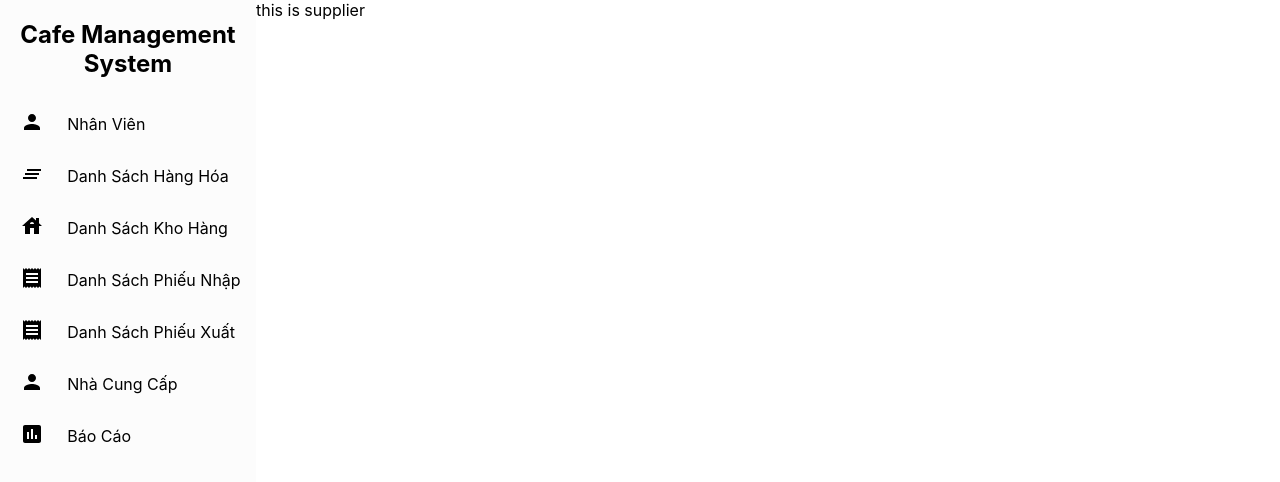
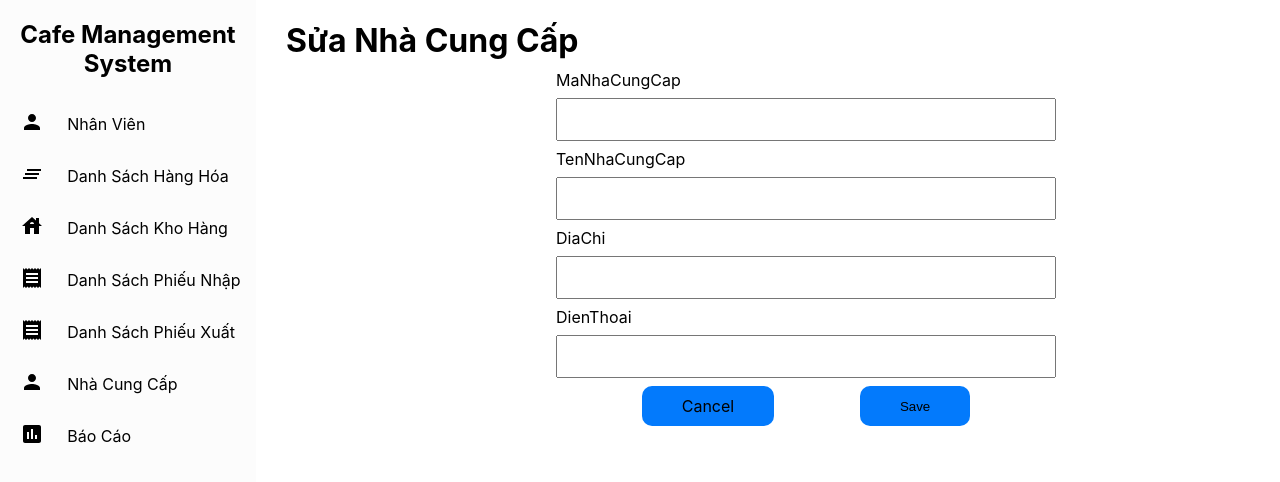
Before and after one commit to cafe-manegement-teams/cafe-management-project, a React (Create React App) app: page /supplier/edit in a window 1280 px wide. Shown: the top 482 px of the page. Built offline with nearby package versions, Linux system fonts and the light colour scheme.

Commit message:
handle function ui supplier

```diff
--- a/src/App.js
+++ b/src/App.js
@@ -12,6 +12,8 @@ import CreateGoods from "./components/Goods/CreateGoods";
 import EditGoods from "./components/Goods/EditGoods";
 import CreateWarehouse from "./components/WareHouses/CreateWarehouse";
 import EditWarehouse from "./components/WareHouses/EditWarehouse";
+import CreateSupplier from "./components/Supplier/CreateSupplier"
+import EditSupplier from "./components/Supplier/EditSupplier"
 
 
 import "./App.css";
@@ -82,10 +84,24 @@ function App() {
           <Delivery />
         </div>
       </Route>
-      <Route path="/supplier">
+
+      // supplier
+      <Route path="/supplier" exact>
         <div className="App">
           <Sidebar />
           <Supplier />
+        </div>
+      </Route>
+      <Route path="/supplier/create" >
+        <div className="App">
+          <Sidebar />
+          <CreateSupplier />
+        </div>
+      </Route>
+      <Route path="/supplier/edit" >
+        <div className="App">
+          <Sidebar />
+          <EditSupplier />
         </div>
       </Route>
 
--- /dev/null
+++ b/src/components/Supplier/CreateSupplier.js
@@ -0,0 +1,100 @@
+import React from "react";
+import { Link } from "react-router-dom";
+import { useFormik } from "formik";
+
+import * as Yup from "yup";
+
+function CreateSupplier() {
+  const formik = useFormik({
+    initialValues: {
+      MaNhaCungCap: "",
+      TenNhaCungCap: "",
+      DiaChi: "",
+      DienThoai: "",
+    },
+    validationSchema: Yup.object({
+      MaNhaCungCap: Yup.string()
+        .max(5, "Must be 5 characters or less")
+        .required("Required"),
+      TenNhaCungCap: Yup.string()
+        .max(20, "Must be 20 characters or less")
+        .required("Required"),
+      DiaChi: Yup.string()
+        .max(50, "Must be 50 characters or less")
+        .required("Required"),
+      DienThoai: Yup.string()
+        .max(11, "Must be 11 number or more")
+        .required("Required"),
+    }),
+    onSubmit: (values) => {
+      alert(JSON.stringify(values, null, 2));
+    },
+  });
+  return (
+    <div className="form__submit">
+      <h1>Tạo Nhà Cung Cấp</h1>
+
+      <form onSubmit={formik.handleSubmit} className="form">
+        <label htmlFor="MaNhaCungCap">MaNhaCungCap</label>
+        <input
+          id="MaNhaCungCap"
+          name="MaNhaCungCap"
+          type="text"
+          onChange={formik.handleChange}
+          onBlur={formik.handleBlur}
+          value={formik.values.MaNhaCungCap}
+        />
+        {formik.touched.MaNhaCungCap && formik.errors.MaNhaCungCap ? (
+          <div className="error">{formik.errors.MaNhaCungCap}</div>
+        ) : null}
+        <label htmlFor="TenNhaCungCap">TenNhaCungCap</label>
+        <input
+          id="TenNhaCungCap"
+          name="TenNhaCungCap"
+          type="text"
+          onChange={formik.handleChange}
+          onBlur={formik.handleBlur}
+          value={formik.values.TenNhaCungCap}
+        />
+        {formik.touched.TenNhaCungCap && formik.errors.TenNhaCungCap ? (
+          <div className="error">{formik.errors.TenNhaCungCap}</div>
+        ) : null}
+        <label htmlFor="DiaChi">DiaChi</label>
+        <input
+          id="DiaChi"
+          name="DiaChi"
+          type="text"
+          onChange={formik.handleChange}
+          onBlur={formik.handleBlur}
+          value={formik.values.DiaChi}
+        />
+        {formik.touched.DiaChi && formik.errors.DiaChi ? (
+          <div className="error">{formik.errors.DiaChi}</div>
+        ) : null}
+        <label htmlFor="DienThoai">DienThoai</label>
+        <input
+          id="DienThoai"
+          name="DienThoai"
+          type="number"
+          onChange={formik.handleChange}
+          onBlur={formik.handleBlur}
+          value={formik.values.DienThoai}
+        />
+        {formik.touched.DienThoai && formik.errors.DienThoai ? (
+          <div className="error">{formik.errors.DienThoai}</div>
+        ) : null}
+        <div className="button">
+          <Link to="/supplier" className="button__cancel">
+            Cancel
+          </Link>
+
+          <button type="submit" className="button__save">
+            Save
+          </button>
+        </div>
+      </form>
+    </div>
+  );
+}
+
+export default CreateSupplier;
--- /dev/null
+++ b/src/components/Supplier/EditSupplier.js
@@ -0,0 +1,97 @@
+import React from 'react'
+import { Link } from "react-router-dom";
+import { useFormik } from "formik";
+
+import * as Yup from "yup";
+
+
+function EditSupplier() {
+    const formik = useFormik({
+        initialValues: {
+          MaNhaCungCap: "",
+          TenNhaCungCap: "",
+          DiaChi: "",
+          DienThoai: "",
+        },
+        validationSchema: Yup.object({
+          MaNhaCungCap: Yup.string()
+            .max(5, "Must be 5 characters or less")
+            .required("Required"),
+          TenNhaCungCap: Yup.string()
+            .max(20, "Must be 20 characters or less")
+            .required("Required"),
+          DiaChi: Yup.string()
+            .max(50, "Must be 50 characters or less")
+            .required("Required"),
+          DienThoai: Yup.string()
+            .max(11, "Must be 11 number or more")
+            .required("Required"),
+        }),
+        onSubmit: (values) => {
+          alert(JSON.stringify(values, null, 2));
+        },
+      });
+    return (
+        <div className="form__submit">
+      <h1>Sửa Nhà Cung Cấp</h1>
+      <form onSubmit={formik.handleSubmit} className="form">
+        <label htmlFor="MaNhaCungCap">MaNhaCungCap</label>
+        <input
+          id="MaNhaCungCap"
+          name="MaNhaCungCap"
+          type="text"
+          onChange={formik.handleChange}
+          onBlur={formik.handleBlur}
+          value={formik.values.MaNhaCungCap}
+        />
+        {formik.touched.MaNhaCungCap && formik.errors.MaNhaCungCap ? (
+          <div className="error">{formik.errors.MaNhaCungCap}</div>
+        ) : null}
+        <label htmlFor="TenNhaCungCap">TenNhaCungCap</label>
+        <input
+          id="TenNhaCungCap"
+          name="TenNhaCungCap"
+          type="text"
+          onChange={formik.handleChange}
+          onBlur={formik.handleBlur}
+          value={formik.values.TenNhaCungCap}
+        />
+        {formik.touched.TenNhaCungCap && formik.errors.TenNhaCungCap ? (
+          <div className="error">{formik.errors.TenNhaCungCap}</div>
+        ) : null}
+        <label htmlFor="DiaChi">DiaChi</label>
+        <input
+          id="DiaChi"
+          name="DiaChi"
+          type="text"
+          onChange={formik.handleChange}
+          onBlur={formik.handleBlur}
+          value={formik.values.DiaChi}
+        />
+        {formik.touched.DiaChi && formik.errors.DiaChi ? (
+          <div className="error">{formik.errors.DiaChi}</div>
+        ) : null}
+        <label htmlFor="DienThoai">DienThoai</label>
+        <input
+          id="DienThoai"
+          name="DienThoai"
+          type="number"
+          onChange={formik.handleChange}
+          onBlur={formik.handleBlur}
+          value={formik.values.DienThoai}
+        />
+        {formik.touched.DienThoai && formik.errors.DienThoai ? (
+          <div className="error">{formik.errors.DienThoai}</div>
+        ) : null}
+        <div className="button">
+
+            <Link to="/supplier" className="button__cancel">Cancel</Link>
+
+          <button type="submit" className="button__save">Save</button>
+        </div>
+      </form>
+    </div>
+    )
+}
+
+export default EditSupplier
--- /dev/null
+++ b/src/components/Supplier/Supplier.css
@@ -0,0 +1,46 @@
+.supplier {
+    margin-left: 20px;
+    width: 1050px;
+  }
+  .supplier .header {
+    display: flex;
+    justify-content: space-between;
+    align-items: center;
+  }
+
+  .header__middle {
+    display: flex;
+    min-width: 100px;
+    position: relative;
+  }
+  .header__middle .header__middle--icon{
+      position: absolute;
+      top: 1px;
+      left: 8px;
+      width: 14px;
+  }
+  .header__middle .header__middle--input{
+      border: 1px solid grey;
+      border-radius: 5px;
+      height: 20px;
+      width: 100%;
+      padding: 2px 23px 2px 30px;
+      outline: 0;
+      background-color: #f5f5f5;
+  }
+  .header__middle .header__middle--input:hover, .header__middle .header__middle--input:focus{
+      border: 1.5px solid #037afc;
+      background-color: white;
+  }
+  .header__right {
+    display: flex;
+    align-items: center;
+    justify-content: center;
+    width: 200px;
+    height: 30px;
+    border-radius: 10px;
+  }
+  .header__right:hover {
+    background-color:#F5F5F5;
+    cursor: pointer;
+  }
--- a/src/components/Supplier/Supplier.js
+++ b/src/components/Supplier/Supplier.js
@@ -1,7 +1,55 @@
-import React from "react";
+import * as React from "react";
+import {Link} from "react-router-dom";
+import "./Supplier.css";
+
+import { DataGrid } from "@material-ui/data-grid";
+
+import SearchIcon from "@material-ui/icons/Search";
+import AddIcon from "@material-ui/icons/Add";
+
+const columns = [
+  { field: "id", headerName: "Mã Nhà Cung Cấp", width: 200 },
+  { field: "TenNhaCungCap", headerName: "Tên Nhà Cung Cấp", width: 200 },
+  { field: "DiaChi", headerName: "Địa Chỉ", width: 230 },
+  { field: "SoDienThoai", headerName: "Số Điện Thoại", width: 230 }
+];
+
+const rows = [
+  { id: 1, TenNhaCungCap: "CTy XX", DiaChi: "243 cao dat phuong 1 quan 5", SoDienThoai: "01234567" },
+  { id: 2, TenNhaCungCap: "CTy XX", DiaChi: "243 cao dat phuong 1 quan 5", SoDienThoai: "1234567" },
+  { id: 3, TenNhaCungCap: "CTy XX", DiaChi: "243 cao dat phuong 1 quan 5", SoDienThoai: "12345678" },
+  { id: 4, TenNhaCungCap: "CTy XX", DiaChi: "243 cao dat phuong 1 quan 5", SoDienThoai: "6876456456" },
+  { id: 5, TenNhaCungCap: "CTy XX", DiaChi: "243 cao dat phuong 1 quan 5", SoDienThoai: "3454657567" },
+  { id: 6, TenNhaCungCap: "CTy XX", DiaChi: "243 cao dat phuong 1 quan 5", SoDienThoai: "4576576576" },
+  { id: 7, TenNhaCungCap: "Apple tea", DiaChi: "243 cao dat phuong 1 quan 5", SoDienThoai: "467654765757" }
+];
+
 
 function Supplier() {
-  return <div>this is supplier</div>;
+  return (<div className="supplier">
+  <div className="header">
+    <div className="header__left">
+      <h1>Nhà Cung Cấp</h1>
+    </div>
+    <div className="header__middle">
+      <SearchIcon className="header__middle--icon" />
+      <input placeholder="Search here" className="header__middle--input" />
+    </div>
+    <div className="header__right">
+      <AddIcon className="header__right--icon" />
+      <Link to="supplier/create"><p>Thêm Nhà Cung Cấp</p></Link>
+    </div>
+  </div>
+  {/* content table */}
+  <div style={{ height: 400, width: "100%" }}>
+    <DataGrid
+      rows={rows}
+      columns={columns}
+      pageSize={5}
+      checkboxSelection
+    />
+  </div>
+</div>)
 }
 
 export default Supplier;
```
Also changed, not shown: src/setupTests.js (deleted, +0 -5 lines), 1 other file (tests, documents, lock files or other folders).
